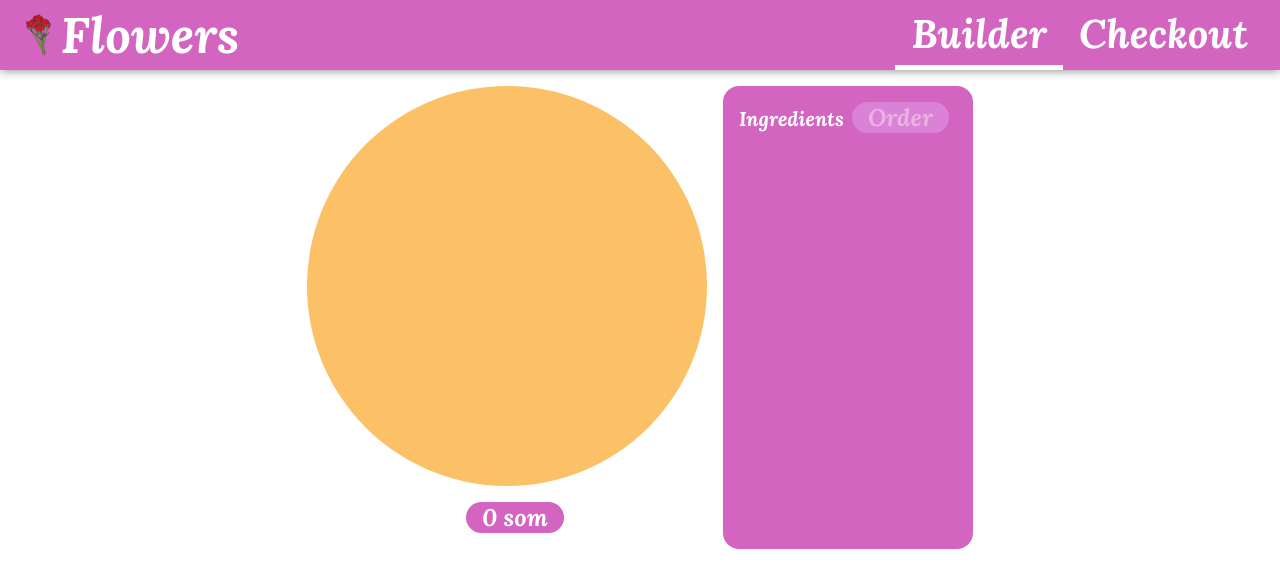
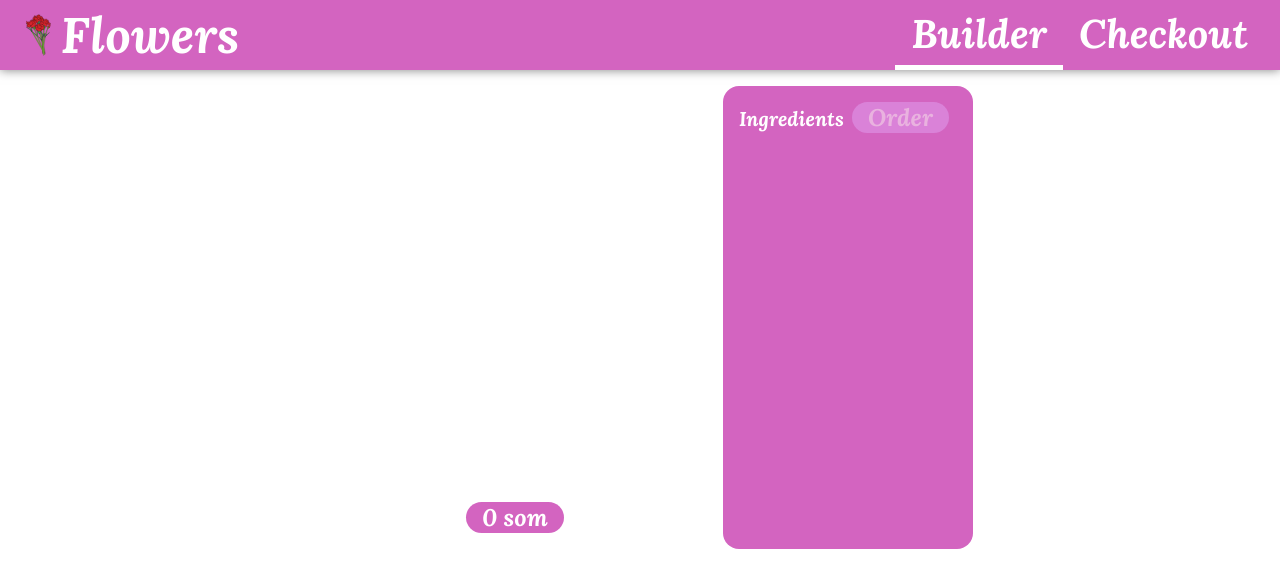
Before and after one commit to Karlygachbakytova/builder, a React (Create React App) app: page / in a window 1280 px wide. Shown: the top 588 px of the page. Built offline with nearby package versions, Linux system fonts and the light colour scheme; no server answers.

Commit message:
delete background color

```diff
--- a/src/components/FlowerBuilder/FlowerPreview/FlowerPreview.module.css
+++ b/src/components/FlowerBuilder/FlowerPreview/FlowerPreview.module.css
@@ -10,8 +10,8 @@
   height: 400px;
   margin-right: 1rem;
   margin-bottom: 1rem;
-  border-radius: 100%;
-  background-color: #fcc067;
+  border-radius: 100% rgb(211, 100, 192) ;
+  background-color: white;
 
   display: flex;
   justify-content: center;
```
